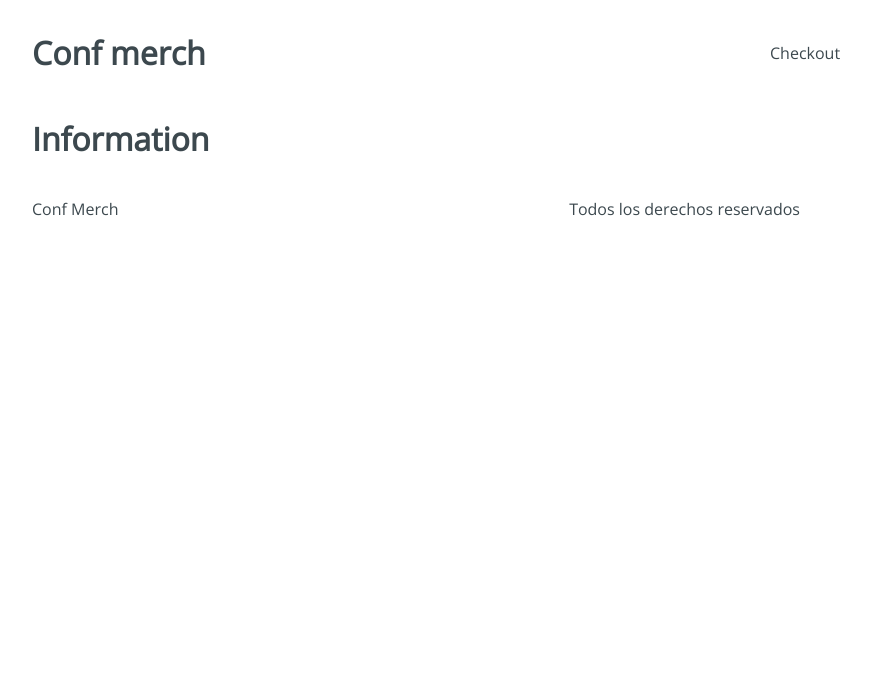
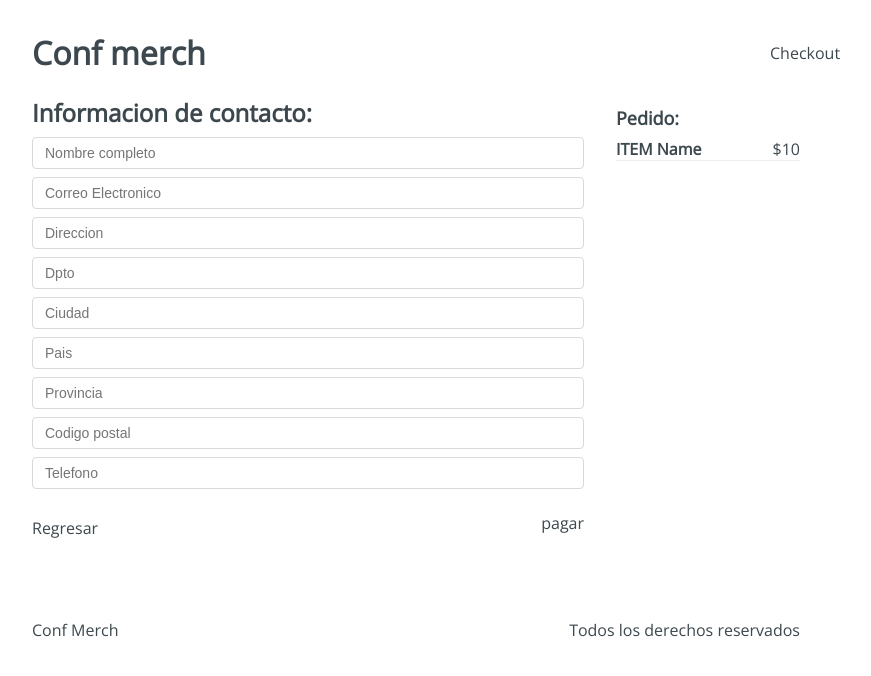
Before and after one commit to nicolas4746/confmerch, a React app: page /checkout/information in a window 1280 px wide. Shown: the top 676 px of the page, without its empty margins (224-1095 px from the left). Built offline with nearby package versions, Linux system fonts and the light colour scheme.

Commit message:
maquetado y estilos de checkout,information y success

```diff
--- a/src/containers/Checkout.jsx
+++ b/src/containers/Checkout.jsx
@@ -1,7 +1,25 @@
 import React from 'react';
+import '../styles/components/Checkout.css';
 
 const Checkout = () => {
-  return <h1>Checkout</h1>;
-};
+  return (
+    <div className="Checkout">
+      <div className="Checkout-content">
+        <h3>Lista de Pedidos:</h3>
+        <div className="Checkout-item">
+          <div className="Checkout-element">
+            <h4>ITEM name</h4>
+            <span>$10</span>
+          </div>
+          <button type="button">Eliminar</button>
+        </div>
+      </div>
+      <div className="Checkout-sidebar">
+        <h3>Precio Total: $10</h3>
+        <button type="button">Continuar pedido</button>
+      </div>
+    </div>
+  );
+}
 
 export default Checkout;
--- a/src/containers/Information.jsx
+++ b/src/containers/Information.jsx
@@ -1,7 +1,46 @@
 import React from 'react';
+import '../styles/components/Information.css';
 
 const Information = () => {
-  return <h1>Information</h1>;
-};
+  return (
+    <div className="Information">
+      <div className="Information-content">
+        <div className="Information-head">
+          <h2>Informacion de contacto:</h2>
+        </div>
+        <div className="Information-form">
+          <form action="">
+            <input type="text" placeholder="Nombre completo" name="name" />
+            <input type="text" placeholder="Correo Electronico" name="email" />
+            <input type="text" placeholder="Direccion" name="address" />
+            <input type="text" placeholder="Dpto" name="apto" />
+            <input type="text" placeholder="Ciudad" name="city" />
+            <input type="text" placeholder="Pais" name="country" />
+            <input type="text" placeholder="Provincia" name="state" />
+            <input type="text" placeholder="Codigo postal" name="cp" />
+            <input type="text" placeholder="Telefono" name="phone" />
+          </form>
+        </div>
+        <div className="Information-buttons">
+          <div className="Information-back">
+            Regresar
+          </div>
+          <div className="Information-next">
+            pagar
+          </div>
+        </div>
+      </div>
+      <div className="Information-sidebar">
+        <h3>Pedido:</h3>
+        <div className="Information-item">
+          <div className="Information-element">
+            <h4>ITEM Name</h4>
+            <span>$10</span>
+          </div>
+        </div>
+      </div>
+    </div>
+  );
+}
 
 export default Information;
--- a/src/containers/Payment.jsx
+++ b/src/containers/Payment.jsx
@@ -1,7 +1,18 @@
 import React from 'react';
+import '../styles/components/Payment.css';
 
 const Payment = () => {
-  return <h1>Payment</h1>;
-};
+  return (
+    <div className="Payment">
+      <div className="Payment-content">
+        <h3>Resument del pedido:</h3>
+        <div className="Payment-button">
+          Boton de pago con Paypal
+        </div>
+      </div>
+      <div />
+    </div>
+  );
+}
 
 export default Payment;
--- a/src/containers/Success.jsx
+++ b/src/containers/Success.jsx
@@ -1,7 +1,18 @@
 import React from 'react';
+import '../styles/components/Success.css';
 
 const Success = () => {
-  return <h1>Success</h1>;
-};
+  return (
+    <div className="Success">
+      <div className="Success-content">
+        <h2>Oscar, Gracias por tu compra</h2>
+        <span>Tu pedido lelgara en 3 dias a tu direccion:</span>
+        <div className="Success-map">
+          Google Maps
+        </div>
+      </div>
+    </div>
+  );
+}
 
 export default Success;
```
